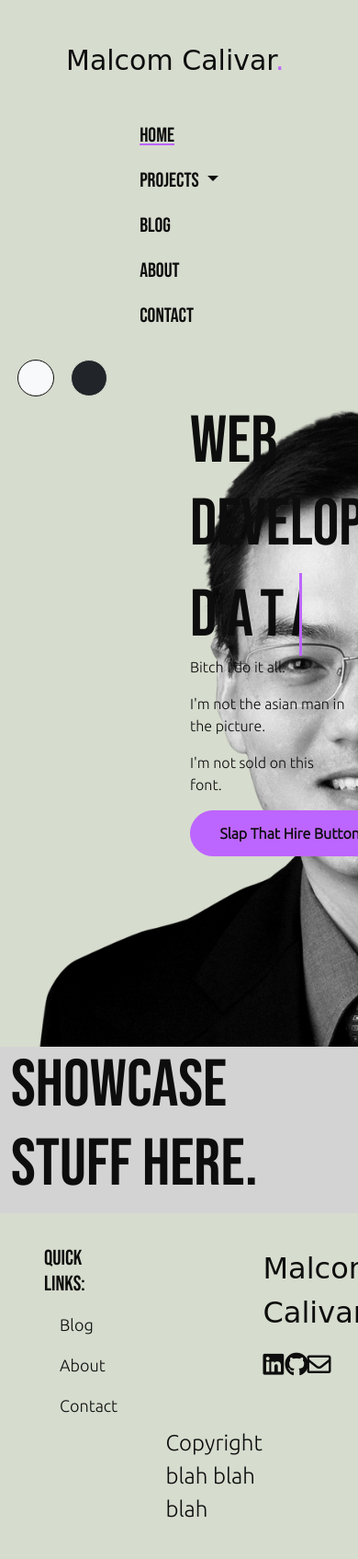
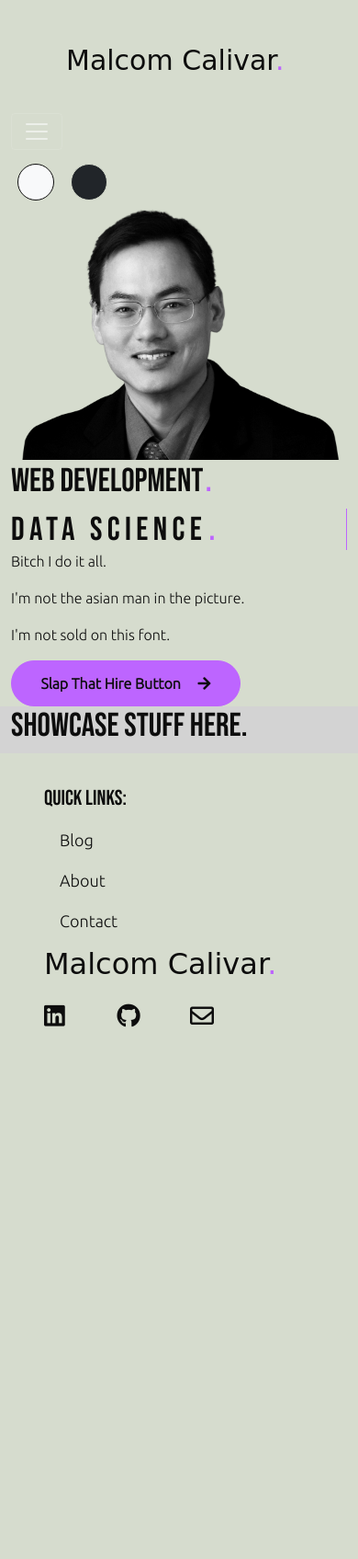
Before and after one commit to arkmalcom/portfolio-website, a Django app: page / in a window 390 px wide; the page is wider, and only the part inside the window is pictured. Shown: that part at 92% size. After the commit the page ends 1117 px from the top of that part, so only its background shows below. Run offline with Django 3.2, Linux system fonts and the light colour scheme; some libraries are stand-ins or nearby versions; some web fonts are replaced.

Commit message:
mobile responsiveness

```diff
--- a/home/static/home/style.css
+++ b/home/static/home/style.css
@@ -89,6 +89,12 @@ html[data-theme="theme-light"] {
 h1 {
     font-family: 'Bebas Neue', cursive;
     font-size: 72px;
+}
+
+@media (max-width: 767px) {
+    h1 {
+        font-size: 36px;
+    }
 }
 
 h2, h3 {
@@ -188,6 +194,10 @@ footer a:hover, footer a:active, footer a:focus {
     line-height: 25px;
 }
 
+.navbar-toggler-icon {
+    color: var(--font-color);
+}
+
 .btn-primary > i {
     padding-left: 15px;
 }
@@ -212,3 +222,10 @@ footer a:hover, footer a:active, footer a:focus {
     font-family: 'Style Script', cursive;
     font-size: 32px;
 }
+
+.custom-img {
+    width: auto;
+    height: auto;
+    max-width: 100%;
+    max-height: 100%;
+}
--- a/home/templates/home/base.html
+++ b/home/templates/home/base.html
@@ -3,16 +3,23 @@
 <html lang="en" class="theme-dark">
 <head>
     <meta charset="utf-8">
-    <meta name="viewport" content="width=device-width, initial-scale=1, shrink-to-fit=no">
+    <meta name="viewport" content="width=device-width, initial-scale=1">
     <link rel="stylesheet" href="https://cdn.jsdelivr.net/npm/bootstrap@5.1.0/dist/css/bootstrap.min.css" integrity="sha384-KyZXEAg3QhqLMpG8r+8fhAXLRk2vvoC2f3B09zVXn8CA5QIVfZOJ3BCsw2P0p/We" crossorigin="anonymous">
     <link rel="stylesheet" href="https://pro.fontawesome.com/releases/v5.10.0/css/all.css" integrity="sha384-AYmEC3Yw5cVb3ZcuHtOA93w35dYTsvhLPVnYs9eStHfGJvOvKxVfELGroGkvsg+p" crossorigin="anonymous"/>
     <link rel="stylesheet" href="{% static 'home/style.css' %}" />
+    {% block head %}
+    <title>Home</title>
+    {% endblock %}
 </head>
 <body>
-    <nav class="navbar navbar-expand-lg">
+  <nav class="navbar navbar-expand-lg navbar-dark">
     <div class="container-fluid">
       <a class="navbar-brand" href="{% url 'home' %}">Malcom Calivar<span style="color: var(--color-accent)">.</span></a>
-            <ul class="navbar-nav mx-auto mb-2 mb-lg-0">
+      <button class="navbar-toggler" type="button" data-bs-toggle="collapse" data-bs-target="#navbarSupportedContent" aria-controls="navbarSupportedContent" aria-expanded="false" aria-label="Toggle navigation">
+        <span class="navbar-toggler-icon"></span>
+      </button>
+      <div class="collapse navbar-collapse" id="navbarSupportedContent">
+        <ul class="navbar-nav mx-auto">
           <li class="nav-item">
             <a class="nav-link {% if request.resolver_match.url_name == 'home' %}active{% endif %}" href="{% url 'home' %}">Home</a>
           </li>
@@ -37,10 +44,11 @@
           </li>
         </ul>
       </div>
+    </div>
   </nav>
       <div class="container">
           <div class="row">
-              <div class="col-md-3 offset-md-6">
+              <div class="col-lg-3 offset-lg-6 col-xs-2">
                 <button type="button" class="btn btn-light btn-circle btn-md" id="light" onclick="setTheme('theme-light')"></button>
                 <button type="button" class="btn btn-dark btn-circle" id="dark" onclick="setTheme('theme-dark')"></button>
               </div>
@@ -53,7 +61,7 @@
     <footer>
         <div class="container">
             <div class="row">
-                <div class="col-3">
+                <div class="col-md-3 col-sm-3">
                     <h3>Quick links:</h3>
                     <ul class="list-group">
                         <li class="list-group-item"><a href="{% url 'blog' %}">Blog</a></li>
@@ -61,7 +69,7 @@
                         <li class="list-group-item"><a href="{% url 'contact' %}">Contact</a></li>
                     </ul>
                 </div>
-                <div class="col-3 offset-6">
+                <div class="col-md-3 offset-md-6 col-sm-3">
                     <p class="signature">Malcom Calivar<span style="color: var(--color-accent)">.</span></p>
                     <div class="row">
                         <div class="col-3">
@@ -76,15 +84,9 @@
                     </div>
                 </div>
             </div>
-            <div class="row">
-                <div class="col-6 offset-5">
-                    Copyright blah blah blah
-                </div>
-            </div>
         </div>
     </footer>
-    <script src="https://code.jquery.com/jquery-3.6.0.min.js"  integrity="sha256-/xUj+3OJU5yExlq6GSYGSHk7tPXikynS7ogEvDej/m4=" crossorigin="anonymous"></script>
-    <script src="https://cdnjs.cloudflare.com/ajax/libs/popper.js/2.9.2/umd/popper.min.js" integrity="sha512-2rNj2KJ+D8s1ceNasTIex6z4HWyOnEYLVC3FigGOmyQCZc2eBXKgOxQmo3oKLHyfcj53uz4QMsRCWNbLd32Q1g==" crossorigin="anonymous" referrerpolicy="no-referrer"></script>
+    <script src="https://cdn.jsdelivr.net/npm/@popperjs/core@2.9.3/dist/umd/popper.min.js" integrity="sha384-eMNCOe7tC1doHpGoWe/6oMVemdAVTMs2xqW4mwXrXsW0L84Iytr2wi5v2QjrP/xp" crossorigin="anonymous"></script>
     <script src="https://cdn.jsdelivr.net/npm/bootstrap@5.1.0/dist/js/bootstrap.min.js" integrity="sha384-cn7l7gDp0eyniUwwAZgrzD06kc/tftFf19TOAs2zVinnD/C7E91j9yyk5//jjpt/" crossorigin="anonymous"></script>
     <script src="{% static 'home/main.js' %}"></script>
 </body>
--- a/home/templates/home/home.html
+++ b/home/templates/home/home.html
@@ -4,12 +4,12 @@
 {% block content %}
 <div class="container">
     <div class="row">
-        <div class="col-6">
-            <img src="{% static 'home/img/portrait.png' %}" height="700" width="931">
+        <div class="col-sm-2 col-md-6">
+            <img class="img-responsive custom-img" src="{% static 'home/img/portrait.png' %}">
         </div>
-        <div class="col-6">
+        <div class="col-sm-2 col-md-6">
             <div class="row">
-                <div class="col-9">
+                <div class="col-md-9 col-sm-4">
                     <h1 class="fade-in-text">Web Development<span style="color: var(--color-accent); font-family: 'Style Script', cursive;">.</span></h1>
                     <h1 class="typewriter">Data science<span style="color: var(--color-accent); font-family: 'Style Script', cursive;">.</span></h1>
                 </div>
```
Lines whose indentation alone changed are shown as unchanged.
